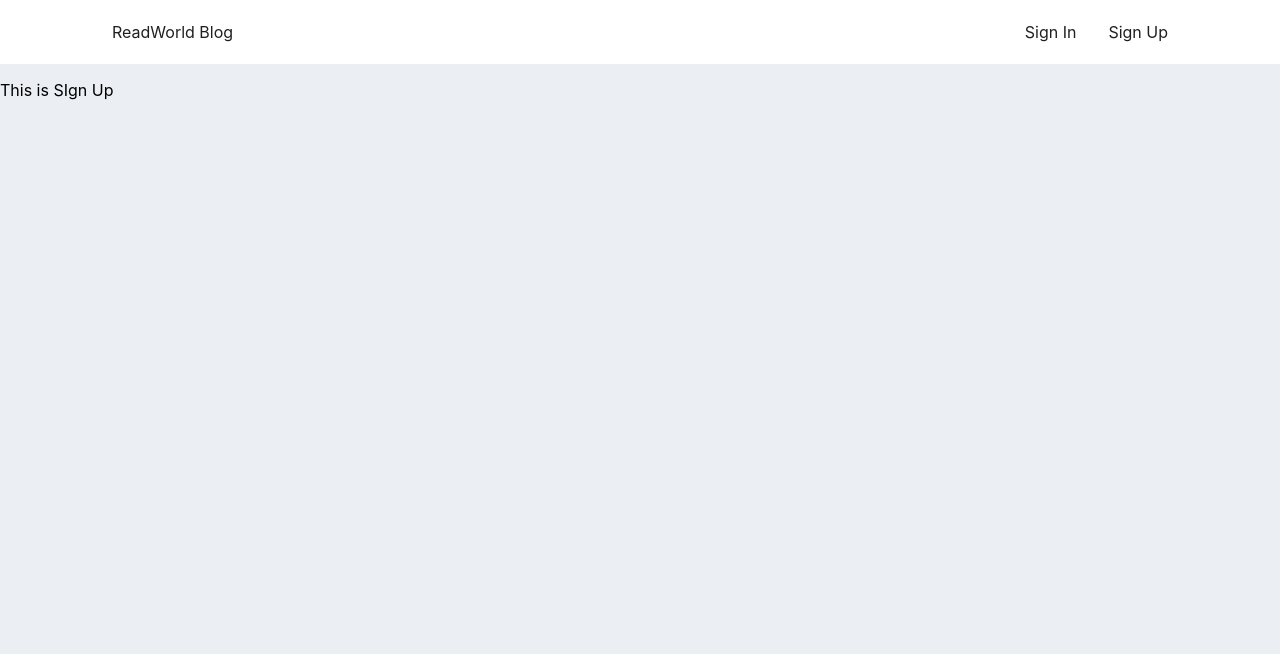
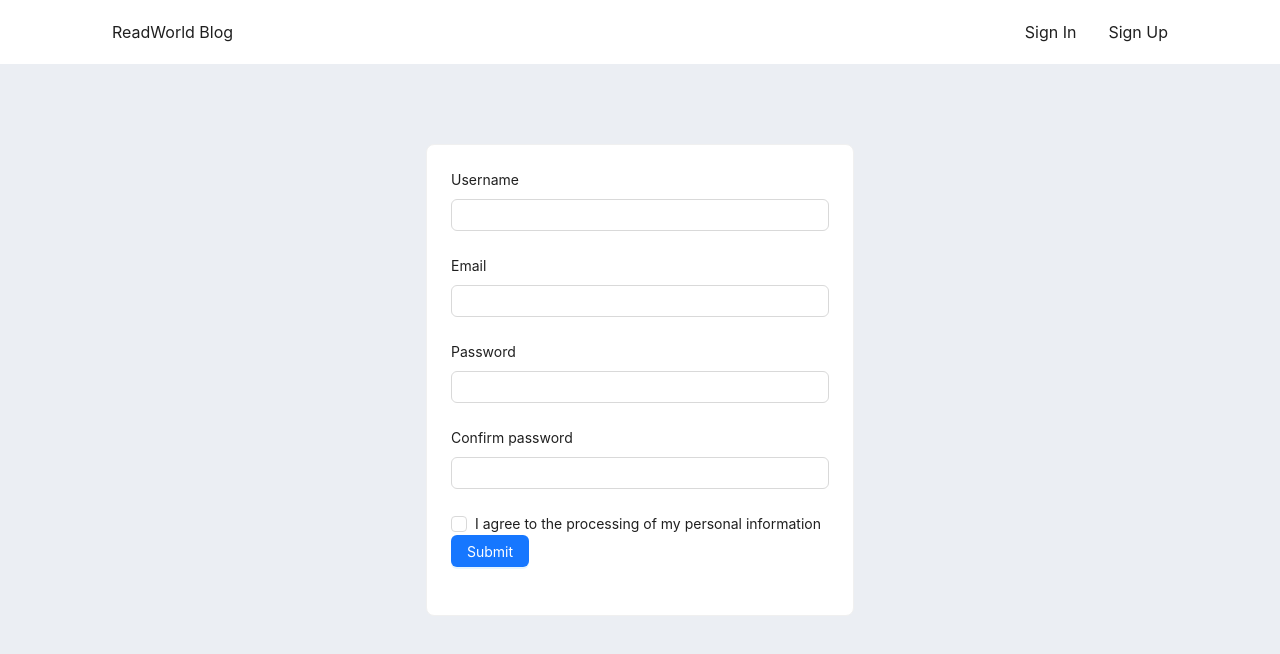
Before and after one commit to renjadizz/blog, a React (Create React App) app: page /sign-up in a window 1280 px wide. Shown: the top 654 px of the page. Built offline with nearby package versions, Linux system fonts and the light colour scheme; a web font is replaced by a local one.

Commit message:
add SignUp form

```diff
--- a/package.json
+++ b/package.json
@@ -3,6 +3,7 @@
   "version": "0.1.0",
   "private": true,
   "dependencies": {
+    "@hookform/resolvers": "^3.3.2",
     "@testing-library/jest-dom": "^5.17.0",
     "@testing-library/react": "^13.4.0",
     "@testing-library/user-event": "^13.5.0",
@@ -20,7 +21,8 @@
     "react-scripts": "5.0.1",
     "redux": "^4.2.1",
     "redux-thunk": "^2.4.2",
-    "web-vitals": "^2.1.4"
+    "web-vitals": "^2.1.4",
+    "zod": "^3.22.4"
   },
   "scripts": {
     "start": "react-scripts start",
--- /dev/null
+++ b/src/components/SignUp/SignUp.css
@@ -0,0 +1,6 @@
+.sign-up-form{
+        margin-top: 5rem;
+    display: flex;
+    justify-content: center;
+    align-items: center;
+}
--- a/src/components/SignUp/SignUp.js
+++ b/src/components/SignUp/SignUp.js
@@ -1,4 +1,76 @@
+/* eslint-disable quotes */
+import { useForm, Controller } from 'react-hook-form';
+import { Card, Form, Input, Checkbox, Button } from 'antd';
+import * as z from 'zod';
+import { zodResolver } from '@hookform/resolvers/zod';
+import './SignUp.css';
 function SignUp() {
-  return <div>This is SIgn Up</div>;
+  const signUpSchema = z
+    .object({
+      username: z
+        .string()
+        .min(3, { message: 'Username must be at least 3 characters' })
+        .max(20, { message: "Username can't be longer than 20 characters" }),
+      email: z.string(),
+      password: z
+        .string()
+        .min(6, { message: 'Password must be at least 6 characters' })
+        .max(40, { message: "Password can't be longer than 40 characters" }),
+      confirmPassword: z.string(),
+      agree: z.boolean(),
+    })
+    .refine((data) => data.password === data.confirmPassword, {
+      message: 'Passwords must match',
+      path: ['confirmPassword'],
+    });
+  const {
+    control,
+    handleSubmit,
+    formState: { errors, isSubmitting },
+    reset,
+  } = useForm({ resolver: zodResolver(signUpSchema) });
+  const onSubmit = () => {
+    console.log('qwe');
+    reset();
+  };
+  return (
+    <div className="sign-up-form">
+      <Card>
+        <Form onFinish={handleSubmit(onSubmit)} layout="vertical">
+          <Form.Item label="Username">
+            <Controller name="username" control={control} render={({ field }) => <Input {...field} />} />
+            {errors.username && <p>{errors.username.message}</p>}
+          </Form.Item>
+          <Form.Item label="Email">
+            <Controller name="email" control={control} render={({ field }) => <Input {...field} />} />
+            {errors.email && <p>{errors.email.message}</p>}
+          </Form.Item>
+          <Form.Item label="Password">
+            <Controller name="password" control={control} render={({ field }) => <Input {...field} />} />
+            {errors.password && <p>{errors.password.message}</p>}
+          </Form.Item>
+          <Form.Item label="Confirm password">
+            <Controller name="confirmPassword" control={control} render={({ field }) => <Input {...field} />} />
+            {errors.confirmPassword && <p>{errors.confirmPassword.message}</p>}
+          </Form.Item>
+          <Controller
+            name="agree"
+            control={control}
+            render={({ field: { onChange, value } }) => (
+              <Checkbox checked={value} onChange={onChange}>
+                I agree to the processing of my personal information
+              </Checkbox>
+            )}
+          />
+          {errors.agree && <p>{errors.agree.message}</p>}
+          <Form.Item>
+            <Button type="primary" htmlType="submit" disabled={isSubmitting}>
+              Submit
+            </Button>
+          </Form.Item>
+        </Form>
+      </Card>
+    </div>
+  );
 }
 export default SignUp;
```
Also changed, not shown: 1 other file (tests, documents, lock files or other folders).
